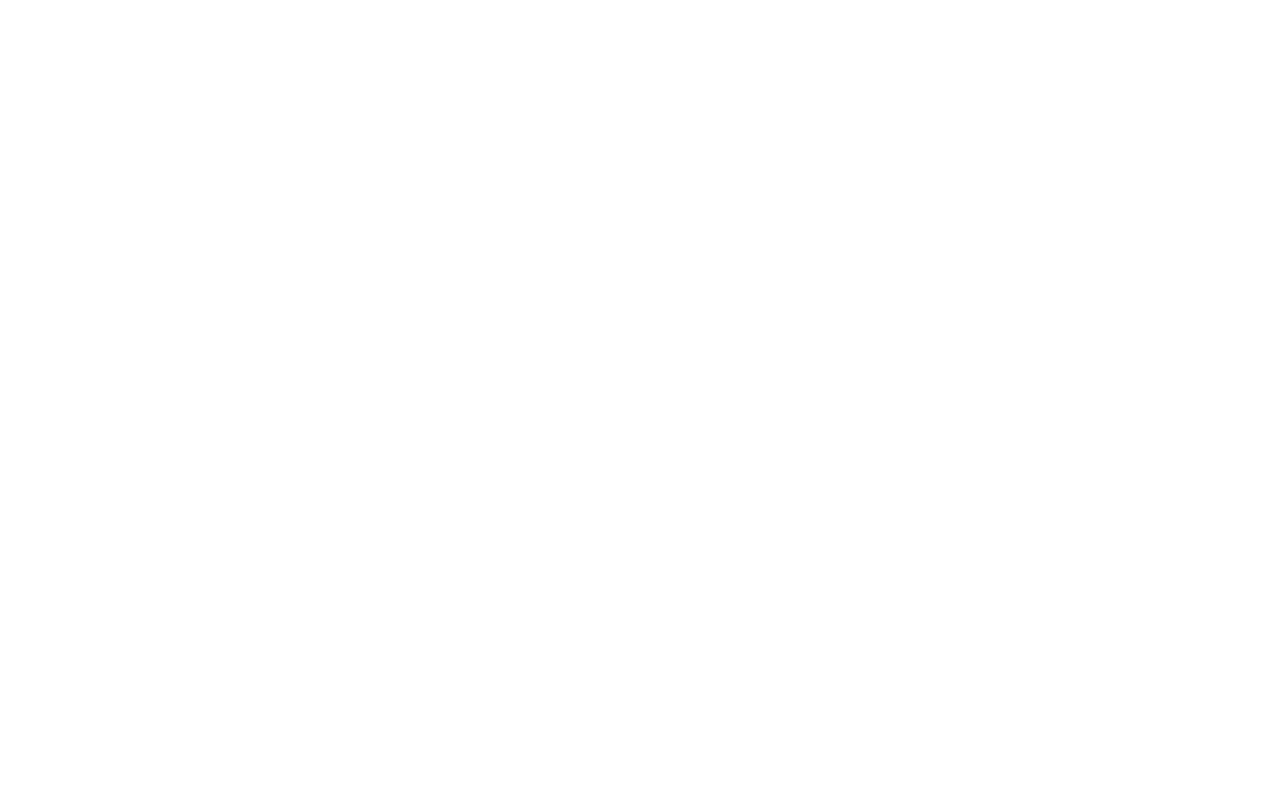
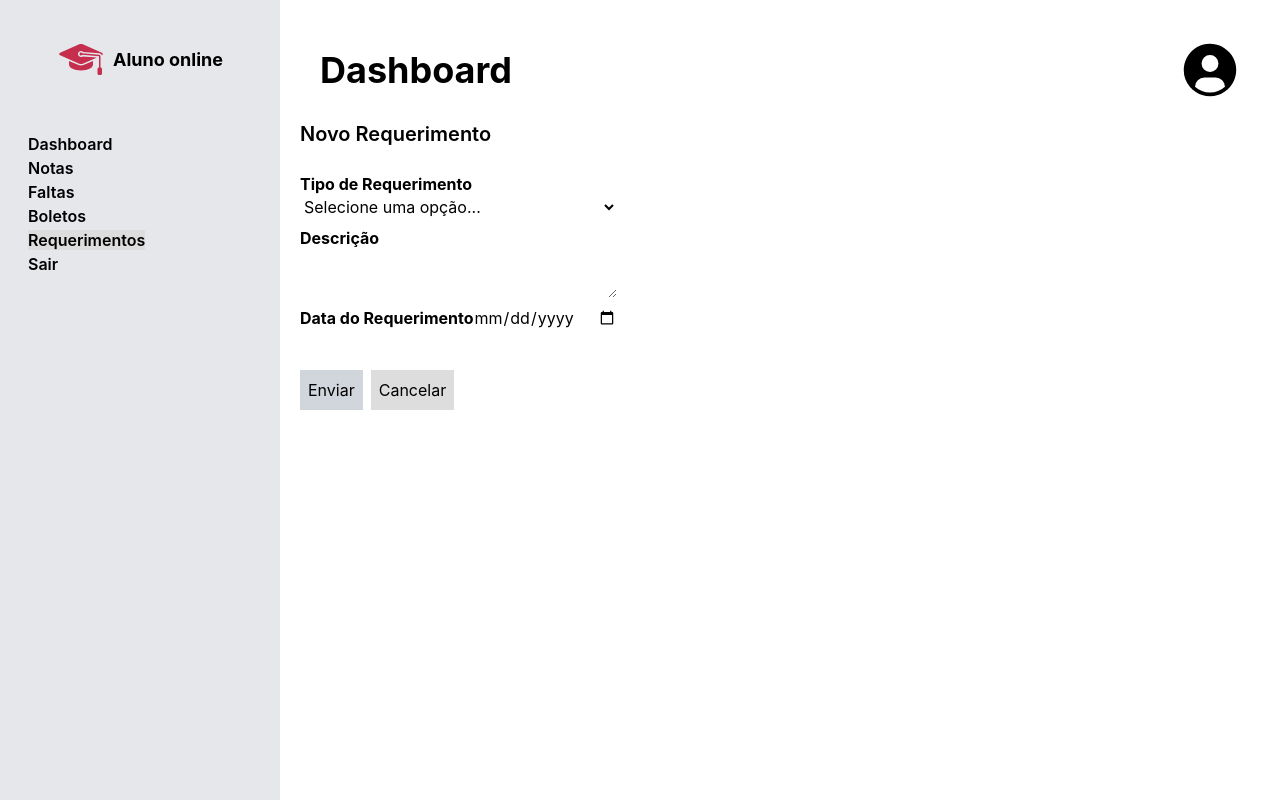
Before and after one commit to ivinvaz/front-20261, a React (Vite) app in the folder praticas/aluno-online-react/: page /requerimentos/novo-requerimento in a window 1280 px wide. Before the commit this address had no page. Built offline with nearby package versions, Linux system fonts and the light colour scheme.

Commit message:
feat: conclui pratica08. Fecha #10

```diff
--- a/praticas/aluno-online-react/package.json
+++ b/praticas/aluno-online-react/package.json
@@ -13,6 +13,7 @@
     "@tailwindcss/vite": "^4.2.2",
     "react": "^19.2.0",
     "react-dom": "^19.2.0",
+    "react-hook-form": "^7.76.1",
     "react-router": "^7.15.0",
     "tailwindcss": "^4.2.2"
   },
--- a/praticas/aluno-online-react/src/App.jsx
+++ b/praticas/aluno-online-react/src/App.jsx
@@ -7,6 +7,7 @@ import Login from "./pages/Login";
 import Notas from "./pages/Notas";
 import Requerimentos from "./pages/Requerimentos";
 import Layout from "./components/Layout/Layout"
+import NovoRequerimentos from "./pages/NovoRequerimento";
 
 function App() {
   return (
@@ -18,6 +19,7 @@ function App() {
           <Route path="/notas" element={<Notas/>}/>
           <Route path="/boletos" element={<Boletos/>}/>
           <Route path="/requerimentos" element={<Requerimentos/>}/>
+          <Route path="/requerimentos/novo-requerimento" element={<NovoRequerimentos/>}/>
         </Route>
         <Route path="/login"element={<Login/>}/>
     </Routes>
--- /dev/null
+++ b/praticas/aluno-online-react/src/pages/NovoRequerimento.jsx
@@ -0,0 +1,62 @@
+import PageTitle from "../components/PageTitle";
+import { useForm } from "react-hook-form";
+import { NavLink, useNavigate } from "react-router";
+
+export default function NovoRequerimentos() {
+    const { register, handleSubmit, formState: {errors}, reset } = useForm();
+    const navigate = useNavigate()
+
+    const salvar = (data) => {
+        console.log(data)
+        reset();
+        navigate("/requerimentos");
+    };
+
+    const regras = {
+        tipo: {
+            required: "Tipo é obrigatório",
+        },
+        descricao: {
+            required: "Descrição é obrigatório",
+            minLength: { value: 10, message: "A descrição deve conter no mínimo 10 caracteres." } ,
+        },
+        dtrequerimento: {
+            validate: {
+                dataMinima: (value) => Date.parse(`${value} 00:00:00 UTC`) >= new Date().getTime() || "Data não pode ser anterior ao dia de hoje"
+            }
+        },
+    }
+    return(
+        <>
+            <PageTitle title="Novo Requerimento" />
+            <form onSubmit={handleSubmit(salvar)}>
+                <div className="flex flex-col my-2">
+                    <label htmlFor="tipoRequerimento" className="font-bold">Tipo de Requerimento</label>
+                    <select defaultValue="" id="tipoRequerimento" {...register("tipoRequerimento", regras.tipo)}>
+                        <option value="" disabled>Selecione uma opção...</option>
+                        <option value="ReqHist">Requerimento de Histórico</option>
+                        <option value="ReqDip">Requerimento de Diploma</option>
+                        <option value="ReqMat">Requerimento de Matrícula</option>
+                    </select >
+                    {errors?.tipoRequerimento && <p>{errors.tipoRequerimento.message}</p>}
+                </div>
+                <div className="flex flex-col my-2">
+                    <label htmlFor="descricao" className="font-bold">Descrição</label>
+                    <textarea  id="descricao" {...register("descricao", regras.descricao)}/>
+                    {errors?.descricao && <p>{errors.descricao.message}</p>}
+                </div>
+                <div className="flex flex-col gap-2 my-2">
+                    <div className="flex flex-row">
+                        <label htmlFor="dtrequerimento" className="font-bold">Data do Requerimento</label>
+                        <input type="date" id="dtrequerimento" {...register("dtrequerimento", regras.dtrequerimento)}/>
+                    </div>
+                    {errors?.dtrequerimento && <p>{errors.dtrequerimento.message}</p>}
+                </div>
+                <section className="flex my-5 gap-2">
+                    <button className="my-5 p-2 b-none bg-gray-300 hover:bg-gray-500">Enviar</button>
+                    <NavLink to="/requerimentos" className="my-5 p-2  bg-gray-300 hover:bg-gray-500">Cancelar</NavLink>
+                </section>
+            </form>
+        </>
+    )
+}
--- a/praticas/aluno-online-react/src/pages/Requerimentos.jsx
+++ b/praticas/aluno-online-react/src/pages/Requerimentos.jsx
@@ -1,10 +1,14 @@
 import PageTitle from "../components/PageTitle";
 import Tabela from "../components/Tabela";
+import { NavLink } from "react-router";
 
 export default function Requerimentos() {
   return (
     <>
       <PageTitle title="Faça solicitações online para a secretaria" />
+      <section  className="my-5">
+        <NavLink to="/requerimentos/novo-requerimento" className="my-5 p-2  bg-gray-300 hover:bg-gray-500">Novo requerimento</NavLink>
+      </section>
       <Tabela
         table={{
           header: ["Tipo de requerimento", "Data da solicitação", "Situação"],
```
Also changed, not shown: 1 other file (tests, documents, lock files or other folders).
